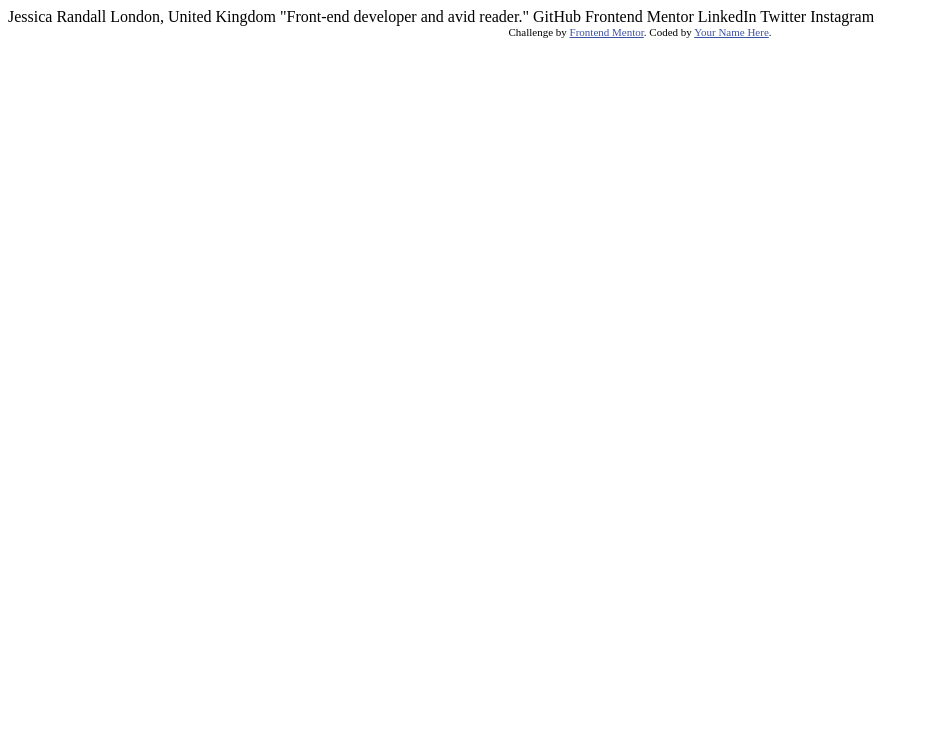
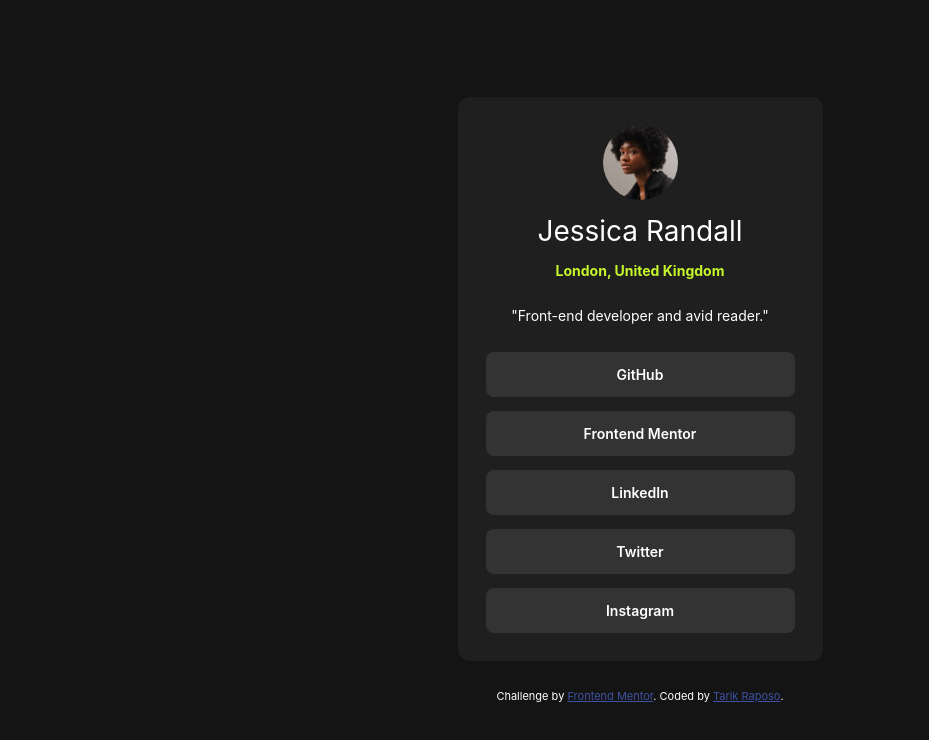
Before and after one commit to tarikraposo/social-links-profile, a plain HTML site: page index.html in a window 1280 px wide. Shown: the whole page, without its empty margins (0-929 px from the left). Drawn offline with Linux system fonts and the light colour scheme.

Commit message:
Create profile links component

```diff
--- a/index.html
+++ b/index.html
@@ -5,7 +5,7 @@
   <meta name="viewport" content="width=device-width, initial-scale=1.0"> <!-- displays site properly based on user's device -->
 
   <link rel="icon" type="image/png" sizes="32x32" href="./assets/images/favicon-32x32.png">
-
+  <link rel="stylesheet" href="style.css">
   <title>Frontend Mentor | Social links profile</title>
 
   <!-- Feel free to remove these styles or customise in your own stylesheet 👍 -->
@@ -15,20 +15,28 @@
   </style>
 </head>
 <body>
+<div class="container">
+  <div class="profile">
+    <img src="assets/images/avatar-jessica.jpeg" alt="profile-picture">
+    <h1>Jessica Randall</h1>
+    <h4>London, United Kingdom</h4>
+    <p>"Front-end developer and avid reader."</p>
+  </div>
+  <div class="links">
+    <a href="">GitHub</a>
+    <a href="">Frontend Mentor</a>
+    <a href="">LinkedIn</a>
+    <a href="">Twitter</a>
+    <a href="">Instagram</a>
+  </div>
+</div>
 
-  Jessica Randall
-  London, United Kingdom
-  "Front-end developer and avid reader."
 
-  GitHub
-  Frontend Mentor
-  LinkedIn
-  Twitter
-  Instagram
+
 
   <div class="attribution">
     Challenge by <a href="https://www.frontendmentor.io?ref=challenge" target="_blank">Frontend Mentor</a>.
-    Coded by <a href="#">Your Name Here</a>.
+    Coded by <a href="#">Tarik Raposo</a>.
   </div>
 </body>
 </html>
--- /dev/null
+++ b/style.css
@@ -0,0 +1,85 @@
+@import 'assets/fonts/Inter-VariableFont_slnt\,wght.ttf';
+@import 'assets/fonts/static/Inter-Bold.ttf';
+@import 'assets/fonts/static/Inter-Regular.ttf';
+@import 'assets/fonts/static/Inter-SemiBold.ttf';
+
+*{
+    margin: 0;
+    padding: 0;
+    box-sizing: border-box;
+}
+
+:root{
+    --grey-700:hsl(0, 0%, 20%);
+    --grey-800: hsl(0, 0%, 12%);
+    --grey-900: hsl(0, 0%, 8%);
+    --green: hsl(75, 94%, 57%);
+}
+
+body {
+    height: 100vh;
+    width: 100vw;
+    font-family: 'Inter', sans-serif;
+    font-size: 14px;
+    background-color: var(--grey-900);
+    display: flex;
+    flex-direction: column;
+    justify-content: center;
+    align-items: center;
+    gap: 28px;
+    color: white;
+}
+
+.container {
+    display: flex;
+    flex-direction: column;
+    justify-content: center;
+    align-items: center;
+    gap: 28px;
+    color: white;
+    background-color: var(--grey-800);
+    padding: 28px;
+    min-width: 365px;
+    border-radius: .75rem;
+    .links {
+        width: 100%;
+        display: flex;
+        flex-direction: column;
+        gap: 14px;
+        a {
+            font-weight: 600;
+            border-radius: .5rem;
+            text-decoration: none;
+            color: white;
+            background-color: var(--grey-700);
+            padding: 14px;
+            width: 100%;
+            text-align: center;
+            &:hover {
+                background-color: var(--grey-800);
+            }
+
+        }
+    }
+}
+
+.profile{
+    display: flex;
+    flex-direction: column;
+    align-items: center;
+    gap: 14px;
+    img{
+        width: 75px;
+        border-radius: 50%;
+    }
+    h1{
+        font-weight: 400;
+    }
+    h4{
+        color: var(--green);
+    }
+    p{
+        margin-top:14px;
+    }
+
+}
```
